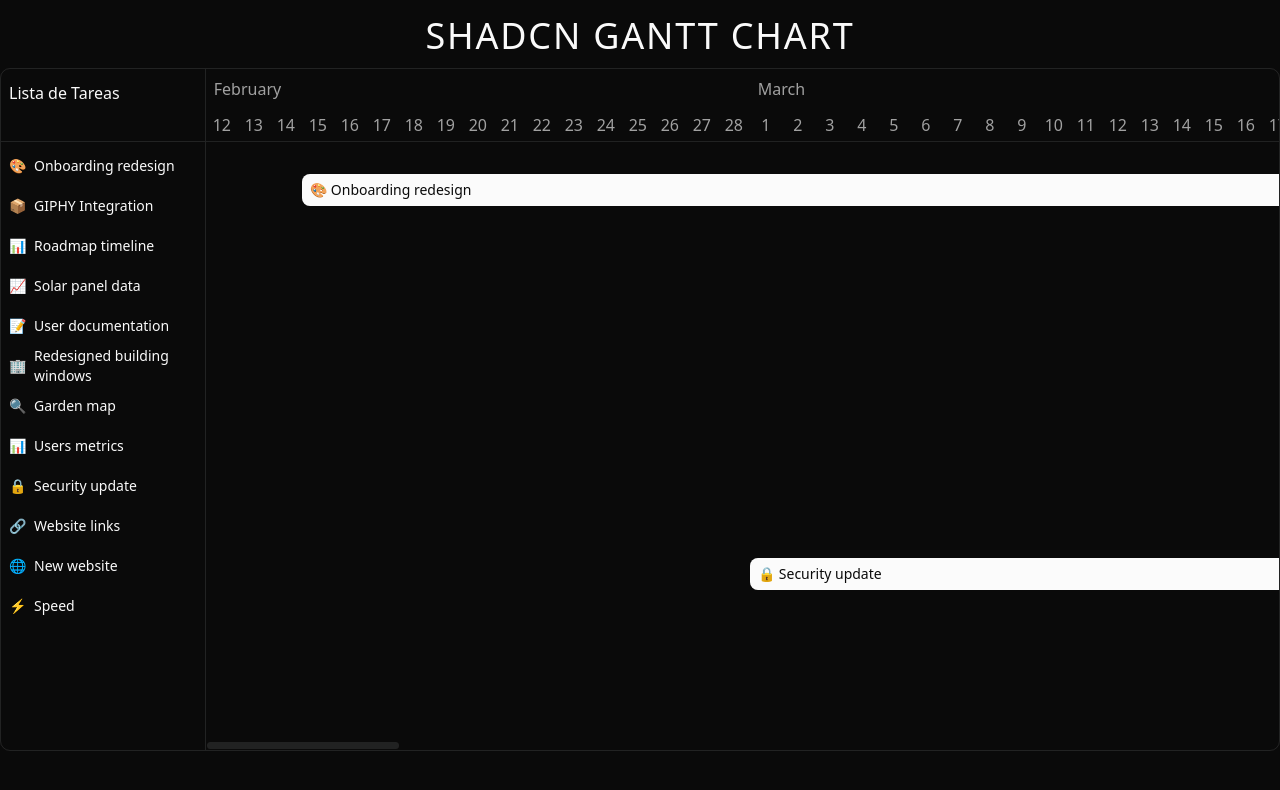
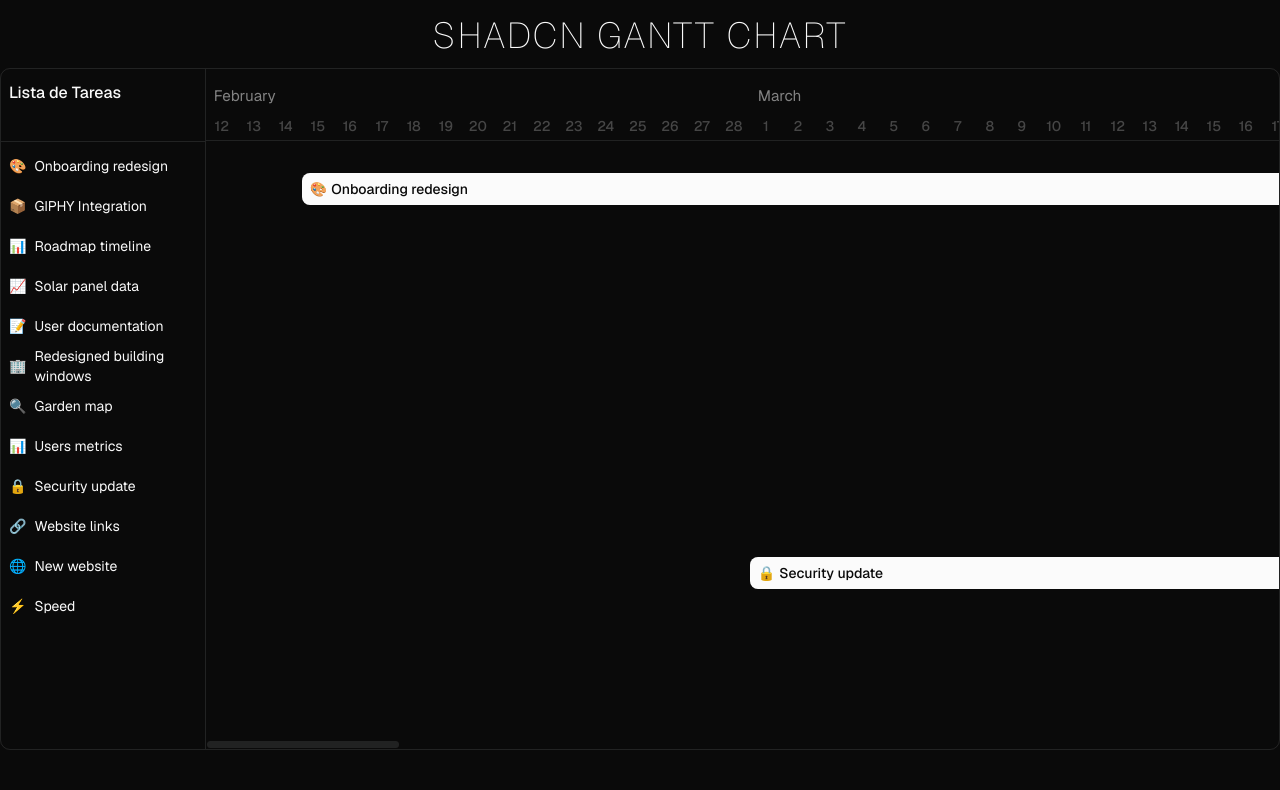
Before and after one commit to soyluisarrieta/shadcn-gantt-chart, a React (Vite) app: page / in a window 1280 px wide. Shown: the top 790 px of the page. Built offline with nearby package versions, Linux system fonts and the light colour scheme.

Commit message:
style: add Geist font

```diff
--- a/src/components/gantt-chart.tsx
+++ b/src/components/gantt-chart.tsx
@@ -138,8 +138,8 @@ function GanttTimeline ({
           return (
             <div
               key={`month-${index}`}
-              className="w-full flex-none font-medium text-muted-foreground p-2 capitalize"
-              style={{ width: monthWidth }}
+              className="w-full flex-none text-muted-foreground/80 px-2 pt-4 pb-1 capitalize"
+              style={{ width: monthWidth, fontSize: '0.95rem' }}
             >
               <span className='sticky left-2'>{month}</span>
             </div>
@@ -155,7 +155,7 @@ function GanttTimeline ({
           return (
             <div
               key={`day-${index}`}
-              className={`flex-none text-center py-1 text-muted-foreground ${isCurrentDay ? 'bg-primary/10 text-primary font-bold rounded-full' : ''}`}
+              className={`flex-none text-center py-1 font-medium text-muted-foreground/40 text-sm ${isCurrentDay ? 'bg-primary/10 text-primary font-bold rounded-full' : ''}`}
               onClick={() => onDateClick?.(date)}
               style={{ width: dayWidth }}
             >
--- a/src/index.css
+++ b/src/index.css
@@ -1,3 +1,5 @@
+@import url('https://fonts.googleapis.com/css2?family=Geist:wght@100..900&display=swap');
+
 @import "tailwindcss";
 @import "tw-animate-css";
 
@@ -73,6 +75,8 @@
 }
 
 @theme inline {
+  --default-font-family: "Geist", sans-serif;
+
   --radius-sm: calc(var(--radius) - 4px);
   --radius-md: calc(var(--radius) - 2px);
   --radius-lg: var(--radius);
@@ -114,6 +118,7 @@
   * {
     @apply border-border outline-ring/50;
   }
+
   body {
     @apply bg-background text-foreground;
   }
```
